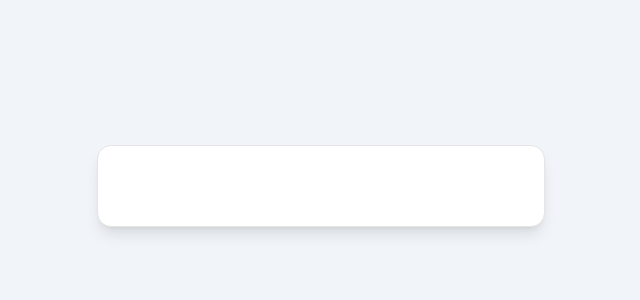
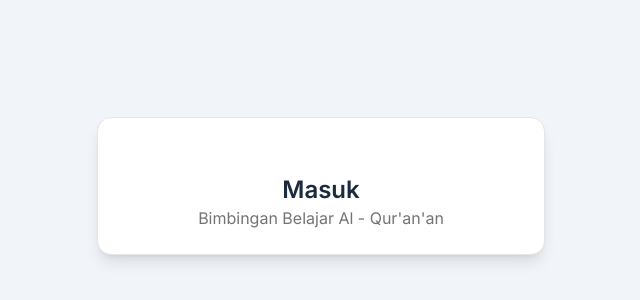
Before and after one commit to Atri-awg/BBQ-ARRRAHMAN, a Next.js app in the folder web/: page /login in a window 1280 px wide. Shown: the part 214-514 px from the top of the page, without its empty margins (319-959 px from the left). Built offline with nearby package versions, Linux system fonts and the light colour scheme.

Commit message:
penambahan text Bimbingan Belajar Al - Qur'an

```diff
--- a/web/src/app/(auth)/login/page.tsx
+++ b/web/src/app/(auth)/login/page.tsx
@@ -10,6 +10,12 @@ export default function LoginPage() {
     <header className="min-h-screen flex items-center justify-center bg-slate-100">
     <Card className="w-full max-w-md shadow-lg">
       <div className='px-6 pt-8 text-center'>
+        <h2 className='text-2xl font-semibold text-slate-800'>
+          Masuk
+        </h2>
+        <p className='Text-sm text-muted-foreground'>
+          Bimbingan Belajar Al - Qur'an&apos;an
+        </p>
 
       </div>
 
```
